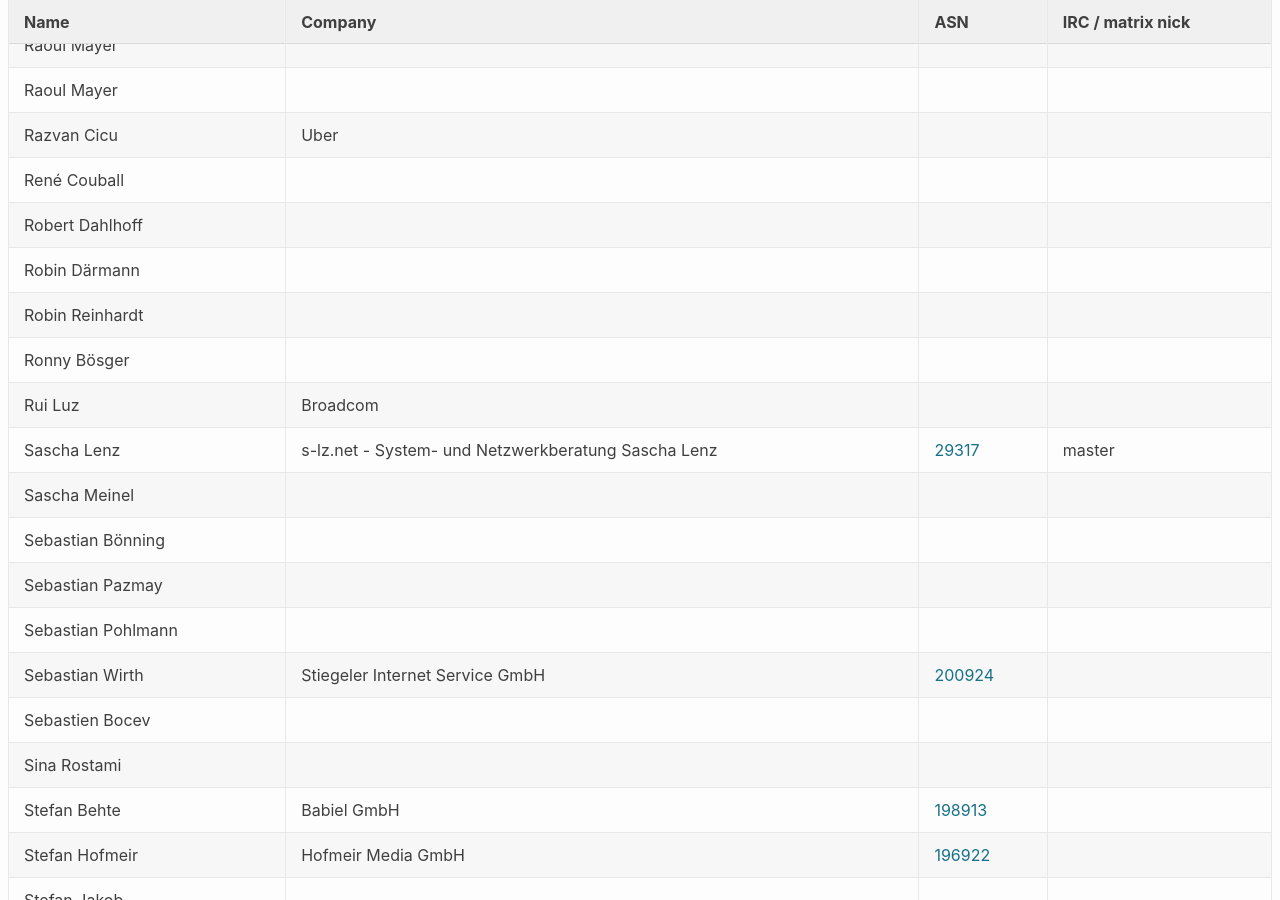
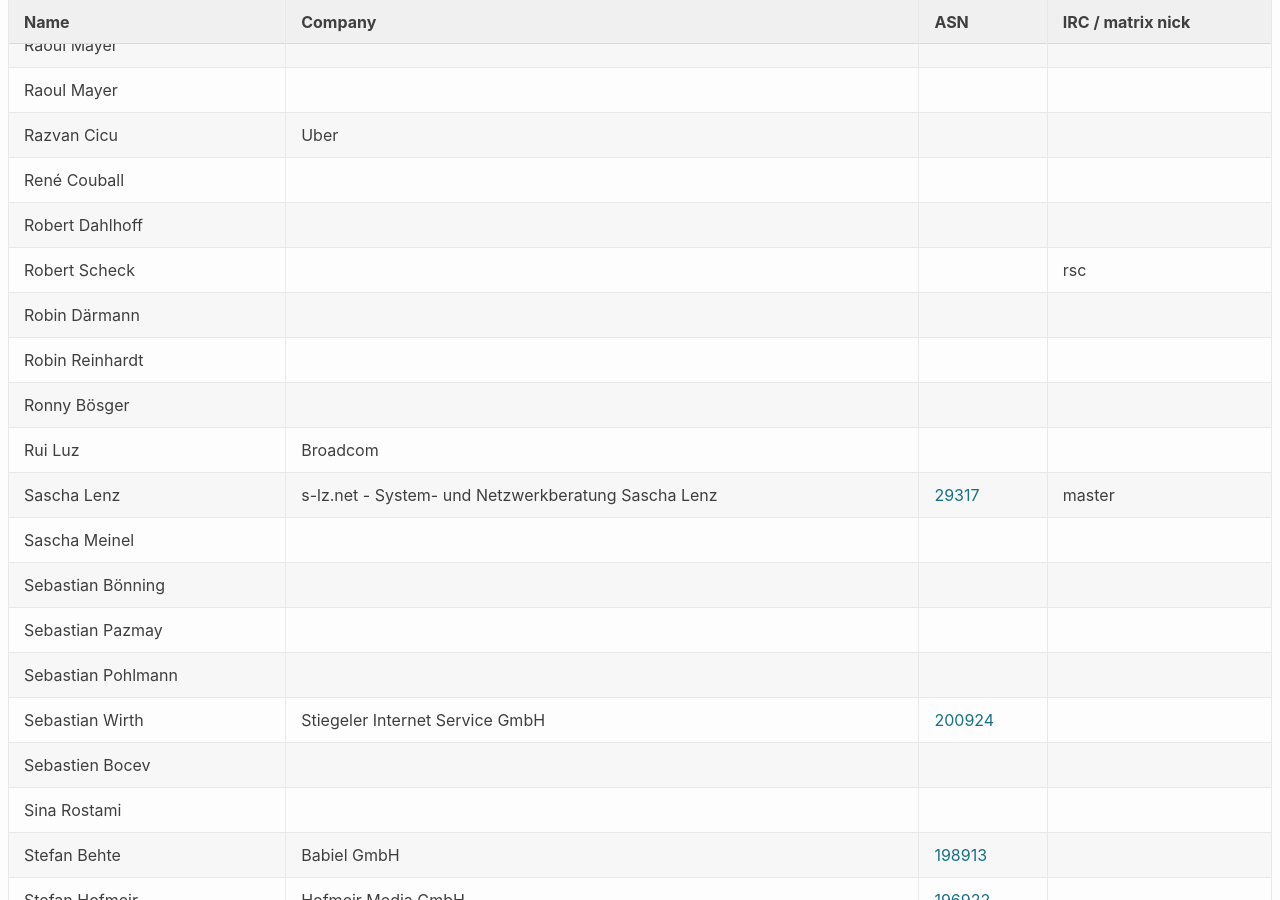
Before and after one commit to denog/pretix-attendeelist, a Jekyll site: the page built from denog16/index.markdown, in a window 1280 px wide and 900 px high, scrolled down 25494 px. Built offline with Jekyll 4.4.1, drawn with Linux system fonts in a browser that asks for light colours.

Commit message:
Latest data: Thu Nov 14 22:10:52 UTC 2024

```diff
--- a/_data/attendees_denog16_online.json
+++ b/_data/attendees_denog16_online.json
@@ -57,6 +57,12 @@
     "name": "Robert Dahlhoff",
     "company": null,
     "irc": null,
+    "asn": null
+  },
+  {
+    "name": "Robert Scheck",
+    "company": null,
+    "irc": "rsc",
     "asn": null
   },
   {
```
